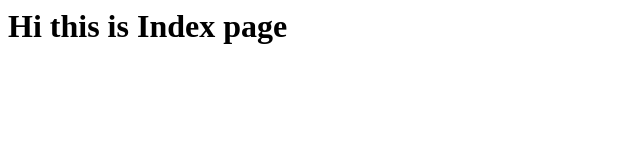
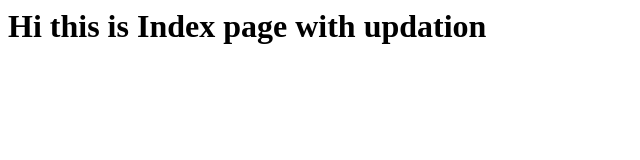
Before and after one commit to kradars/JenkinsIndexFileDeploymentRepo, a plain HTML site: page index.html in a window 1280 px wide. Shown: the whole page, without its empty margins (0-640 px from the left). Drawn offline with Linux system fonts and the light colour scheme.

Commit message:
Update index.html

```diff
--- a/index.html
+++ b/index.html
@@ -1 +1 @@
-<h1>Hi this is Index page<h1>
+<h1>Hi this is Index page with updation<h1>
```
